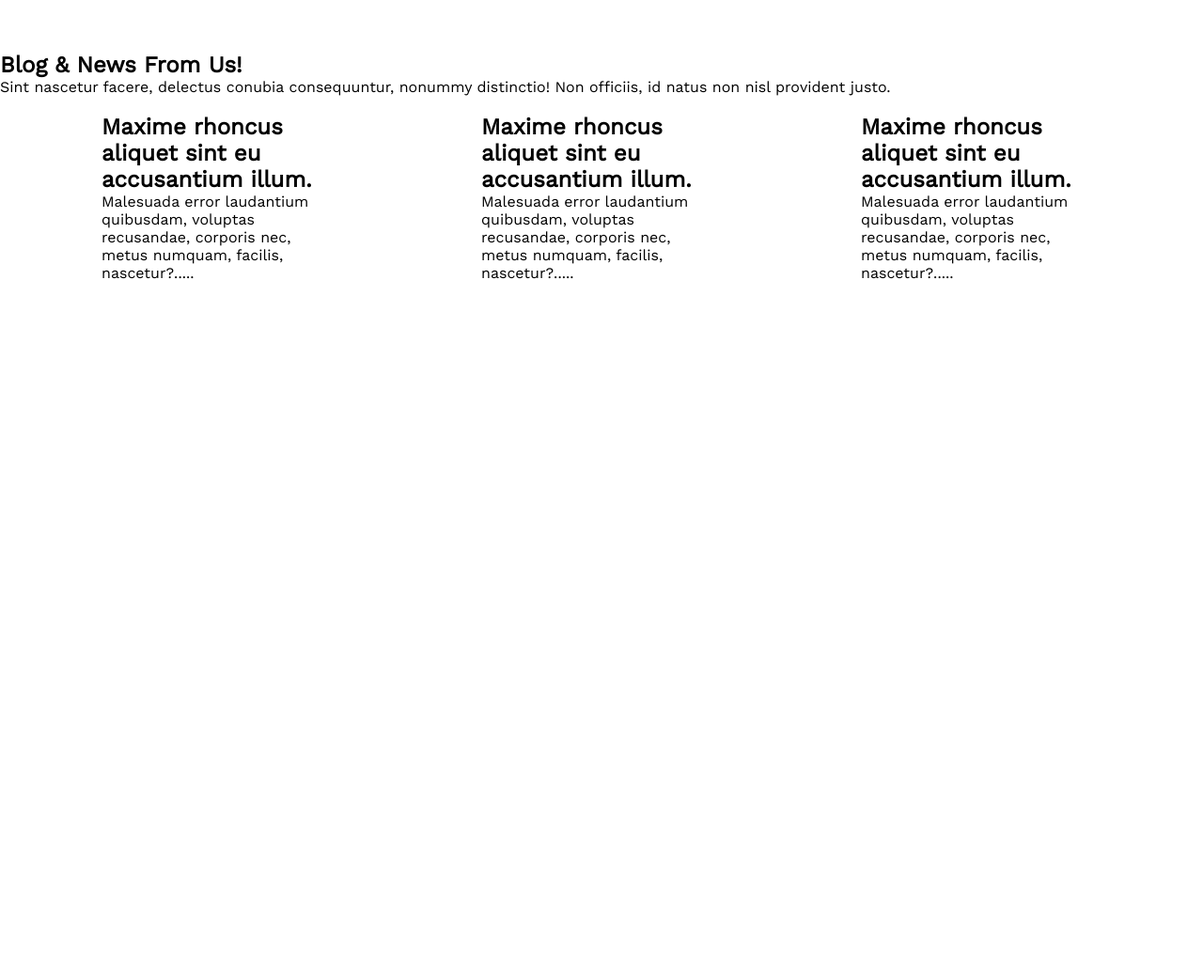
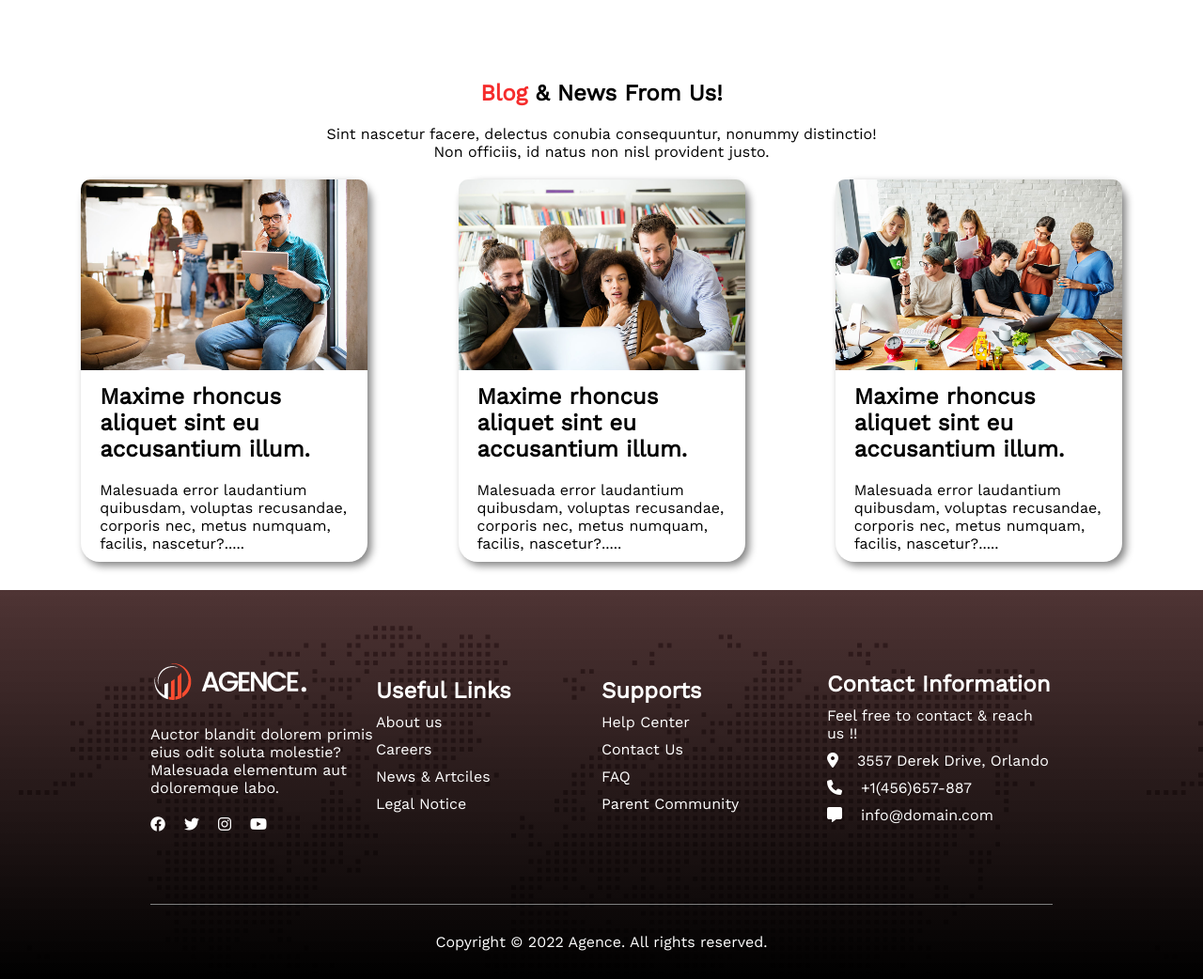
Before and after one commit to Shuvo-2525/digital-agency-conceptual-session, a plain HTML site: page index.html in a window 1280 px wide. Shown: the part 1660-2702 px from the top of the page at 94% size. Before the commit the page ends 1960 px from the top, so only its background shows below. Drawn offline with nearby package versions, Linux system fonts and the light colour scheme.

Commit message:
100% Done

```diff
--- a/index.html
+++ b/index.html
@@ -9,9 +9,15 @@
 <link href="https://fonts.googleapis.com/css2?family=Lobster&family=Open+Sans&family=Work+Sans&display=swap" rel="stylesheet">
 <link rel="stylesheet" href="styles/reset.css">
 <link rel="stylesheet" href="styles/style.css">
+
+
+<link rel="stylesheet" href="https://cdnjs.cloudflare.com/ajax/libs/font-awesome/6.2.1/css/all.min.css">
+<link rel="stylesheet" href="https://cdnjs.cloudflare.com/ajax/libs/font-awesome/6.2.1/css/brands.min.css">
+
     <title>Digital Agency</title>
 </head>
 <body>
+    <!-- Header -->
     <header class="header-navigation">
         <nav class="navigation">
             <div class="header-logo">
@@ -40,6 +46,7 @@
         </div>
     </header>
     <main>
+        <!-- Section 1 -->
         <section class="section1">
             <div class="sec1-info">
                 <h1 class="sec1-info-title">Service List</h1>
@@ -92,8 +99,7 @@
                 </div>
             </div>
         </section>
-
-        <!-- section 2  -->
+        <!-- Section 2  -->
         <section class="section2">
             <div class="sec2-sub">
                 <div>
@@ -114,16 +120,16 @@
 
 
         </section>
-
+        <!-- Section 3 -->
         <section class="section3">
-            <h1 class="sec3-title">Blog & News From Us!
+            <h1 class="sec3-title"><span class="banner-title-red">Blog</span> & News From Us!
             </h1>
             <p class="sec3-para">Sint nascetur facere, delectus conubia consequuntur, nonummy distinctio! Non officiis, id natus non nisl provident justo.
 
             </p>
             <div class="sec3-cards">
                 <div class="sec3-card-items">
-                    <img src="" alt="" class="sec3-card-img">
+                    <img src="asset/image/blog-1.jpg" alt="" class="sec3-card-img">
                     <h2 class="sec3-card-title">Maxime rhoncus aliquet sint eu accusantium illum.
                     </h2>
                     <p class="sec3-card-para">Malesuada error laudantium quibusdam, voluptas recusandae, corporis nec, metus numquam, facilis, nascetur?.....
@@ -131,7 +137,7 @@
                     </p>
                 </div>
                 <div class="sec3-card-items">
-                    <img src="" alt="" class="sec3-card-img">
+                    <img src="asset/image/blog-2.jpg" alt="" class="sec3-card-img">
                     <h2 class="sec3-card-title">Maxime rhoncus aliquet sint eu accusantium illum.
                     </h2>
                     <p class="sec3-card-para">Malesuada error laudantium quibusdam, voluptas recusandae, corporis nec, metus numquam, facilis, nascetur?.....
@@ -139,7 +145,7 @@
                     </p>
                 </div>
                 <div class="sec3-card-items">
-                    <img src="" alt="" class="sec3-card-img">
+                    <img src="asset/image/blog-3.jpg" alt="" class="sec3-card-img">
                     <h2 class="sec3-card-title">Maxime rhoncus aliquet sint eu accusantium illum.
                     </h2>
                     <p class="sec3-card-para">Malesuada error laudantium quibusdam, voluptas recusandae, corporis nec, metus numquam, facilis, nascetur?.....
@@ -149,8 +155,82 @@
             </div>
         </section>
     </main>
-    <footer>
+    <!-- Footer -->
+    <footer class="footer">
+        <div class="footer-section">
+            <div class="footer-1">
+                <img src="asset/logo/logo.png" alt="" srcset="" class="footer-1-img">
+                <p class="footer-1-para">Auctor blandit dolorem primis eius odit soluta molestie? Malesuada elementum aut doloremque labo.
 
+                </p>
+                <ul class="footer-1-icon-list">
+                    <li class="footer-1-icon"><i class="fa-brands fa-facebook"></i></li>
+                    <li class="footer-1-icon"><i class="fa-brands fa-twitter"></i></li>
+                    <li class="footer-1-icon"><i class="fa-brands fa-instagram"></i></li>
+                    <li class="footer-1-icon"><i class="fa-brands fa-youtube"></i></li>
+                </ul>
+            </div>
+            <div class="footer-2">
+                <h2 class="footer-2-title">Useful Links
+                </h2>
+                <ul class="footer-2-list">
+                    <li class="footer-2-links"><a href="" class="footer-2-anchor">About us
+
+                    </a></li>
+                    <li class="footer-2-links"><a href="" class="footer-2-anchor">Careers
+
+                    </a></li>
+                    <li class="footer-2-links"><a href="" class="footer-2-anchor">News & Artciles
+
+                    </a></li>
+                    <li class="footer-2-links"><a href="" class="footer-2-anchor">Legal Notice
+
+                    </a></li>
+                </ul>
+            </div>
+            <div class="footer-3">
+                <h2 class="footer-3-title">Supports
+                </h2>
+                <ul class="footer-3-list">
+                    <li class="footer-3-links"><a href="" class="footer-2-anchor">Help Center
+
+                    </a></li>
+                    <li class="footer-3-links"><a href="" class="footer-2-anchor">Contact Us
+
+                    </a></li>
+                    <li class="footer-3-links"><a href="" class="footer-2-anchor">FAQ
+
+                    </a></li>
+                    <li class="footer-3-links"><a href="" class="footer-2-anchor">Parent Community
+
+                    </a></li>
+                </ul>
+            </div>
+            <div class="footer-4">
+                <h2 class="footer-4-title">Contact Information
+                </h2>
+                <ul class="footer-4-lines">
+                    <li class="footer-4-single-line">Feel free to contact & reach us !!
+
+                    </li>
+                    <li class="footer-4-single-line"><i class="fa-solid fa-location-dot"></i>3557 Derek Drive, Orlando
+
+                    </li>
+                    <li class="footer-4-single-line"><i class="fa-solid fa-phone"></i>+1(456)657-887
+
+                    </li>
+                    <li class="footer-4-single-line"><i class="fa-solid fa-message"></i>info@domain.com
+
+                    </li>
+                </ul>
+
+            </div>
+        </div>
+
+        <div class="copyright-section">
+            <p class="footer-4-title">Copyright © 2022 Agence. All rights reserved.</p>
+        </div>
     </footer>
+
 </body>
 </html>
--- a/styles/style.css
+++ b/styles/style.css
@@ -4,9 +4,7 @@
     --secondary-color : #F52C2C ;
 }
 
-
 /* header & navigation section */
-
 
 .header-logo{
     display: flex;
@@ -61,7 +59,6 @@
 .banner-title-red {
     color: var(--secondary-color);
 }
-
 .banner-des {
     color: white;
     text-align: center;
@@ -75,7 +72,6 @@
     display: flex;
     gap: 10px;
 }
-
 .banner-button > li {
     list-style: none;
 }
@@ -83,7 +79,6 @@
     text-decoration: none;
     padding: 10px;
 }
-
 .banner-discover-btn {
     color: white;
     background-color: var(--secondary-color);
@@ -95,7 +90,6 @@
     transition: background-color .5s , color .5s  ;
 
 }
-
 .banner-single-btn {
     color: var(--secondary-color);
     background-color: white;
@@ -105,7 +99,6 @@
     color: white;
     background-color: var(--secondary-color);
     transition: background-color .5s , color .5s  ;
-
 }
 
 /* section 1 */
@@ -117,7 +110,6 @@
     align-items: center;
     justify-content: space-evenly;
 }
-
 .sec1-info {
     width: 30%;
     color: white;
@@ -129,14 +121,12 @@
 .sec1-info-des {
     padding: 20px 0 10px 0;
 }
-
 .sec1-img-and-name{
     display: flex;
     gap: 20px;
     width: 50%;
     align-items: center;
 }
-
 .sec1-name {
     font-size: 15px;
 }
@@ -151,7 +141,6 @@
 .sec1-info-list{
     list-style: none;
 }
-
 .sec1-btn{
     width: 50%;
     display: flex;
@@ -160,7 +149,6 @@
     padding: 10px;
     border-left: 1px solid red;
 }
-
 .sec1-detail-btn {
     text-decoration: none;
     color: white;
@@ -170,7 +158,6 @@
     padding: 10px 30px;
     transition: background-color .3s , color .3s;
 }
-
 .sec1-detail-btn:hover {
     text-decoration: none;
     color: var(--secondary-color);
@@ -180,7 +167,6 @@
     transition: background-color .3s , color .3s;
     padding: 10px 30px;
 }
-
 .sec1-grid {
     height: 80vh;
     display: grid;
@@ -197,7 +183,6 @@
     transition: background-color .3s;
     border-radius: 10px;
 }
-
 .grid-items:hover {
     background-color: red;
     transition: background-color .5s;
@@ -241,18 +226,100 @@
     text-align: center;
     color: white;
 }
-
 .sec2-btn {
     text-align: center;
 }
 
+/* section 3  */
+
+.section3{
+    padding: 30px;
+}
 .sec3-cards {
     display: flex;
     gap: 40px;
     justify-content: space-evenly;
+    border-radius: 100px;
+}
+.sec3-title , .sec3-para {
+    text-align: center;
+    width: 50%;
+    margin: 0 auto;
+    padding-bottom: 20px;
+}
+.sec3-card-title , .sec3-card-para {
+    padding: 10px 20px;
+}
+.sec3-card-items {
+    box-shadow: 4px 4px 8px grey;
+    border-radius: 20px;
+    width: 25%;
+}
+.sec3-card-img {
+    border-radius: 10px 10px 0 0 ;
+    width: 100%;
 }
 
-.sec3-card-items {
-    /* display: none; */
-    width: 20%;
+/* Footer section */
+footer{
+    background-image: url(../asset/image/footer-bg.png),linear-gradient(rgb(50 19 19 / 86%), black);
+    background-blend-mode: overlay;
+    display: flex;
+    flex-direction: column;
+    align-items: center;
 }
+.fa-solid , .fa-brands{
+    color: white;
+}
+.footer-section{
+    padding: 75px 0;
+    display: grid;
+    grid-template-columns: repeat(4 , 1fr);
+    align-items: center;
+    color: white;
+    width: 75%;
+}
+.footer-1-icon-list{
+    padding-top: 20px;
+    display: flex;
+    gap: 20px;
+    list-style: none;
+}
+.footer-1-icon:hover {
+    cursor: pointer;
+    color: red;
+}
+.fa-solid:hover , .fa-brands:hover{
+    color: red;
+}
+.footer-1-para{
+    padding-top: 20px;
+}
+.footer-2-anchor{
+    color: white;
+    text-decoration: none;
+}
+.footer-2-list , .footer-3-list {
+    list-style: none;
+    padding-top: 5px;
+}
+.footer-2-list > li , .footer-3-list > li {
+    padding: 5px 0;
+}
+
+.footer-4-lines{
+    list-style: none;
+}
+.fa-solid {
+    padding-right: 20px;
+}
+.footer-4-single-line{
+    padding-top: 10px;
+}
+.copyright-section{
+    text-align: center;
+    color: white;
+    border-top: 1px solid gray;
+    width: 75%;
+    padding: 30px 0 ;
+}
```
